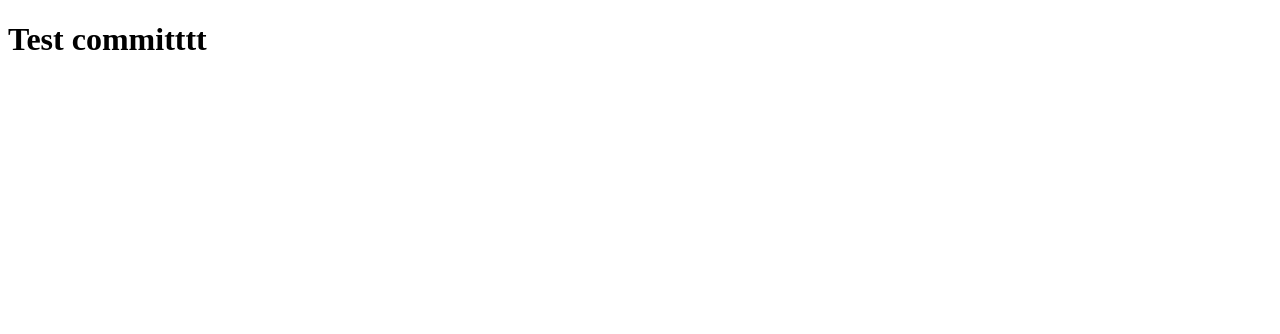
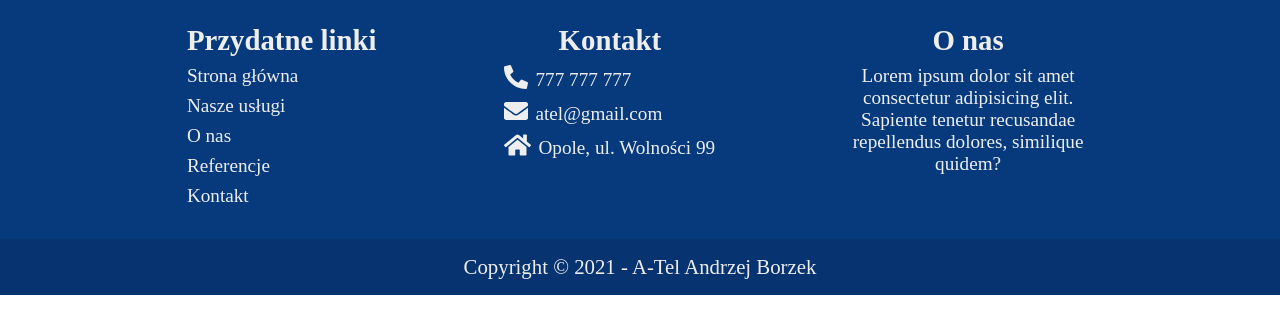
Before and after one commit to Pawel-Matuszak/a-tel, a React (Create React App) app: page / in a window 1280 px wide. Shown: the top 334 px of the page. Built offline with nearby package versions, Linux system fonts and the light colour scheme.

Commit message:
Created Footer

```diff
--- a/package.json
+++ b/package.json
@@ -3,6 +3,9 @@
   "version": "0.1.0",
   "private": true,
   "dependencies": {
+    "@fortawesome/fontawesome-svg-core": "^1.2.35",
+    "@fortawesome/free-solid-svg-icons": "^5.15.3",
+    "@fortawesome/react-fontawesome": "^0.1.14",
     "@testing-library/jest-dom": "^5.14.1",
     "@testing-library/react": "^11.2.7",
     "@testing-library/user-event": "^12.8.3",
--- a/src/App.js
+++ b/src/App.js
@@ -1,9 +1,10 @@
 import React from "react";
+import Footer from "./Components/Footer";
 
 function App() {
   return (
     <div className="App">
-      <h1>Test committtt</h1>
+      <Footer/>
     </div>
   );
 }
--- /dev/null
+++ b/src/Components/Footer.js
@@ -0,0 +1,41 @@
+import React from 'react'
+import { FontAwesomeIcon } from '@fortawesome/react-fontawesome'
+import {faPhoneAlt, faEnvelope, faHome} from "@fortawesome/free-solid-svg-icons"
+
+const Footer = () => {
+
+  return (
+    <footer>
+      <div className="footer-conatiner">
+        <div className="nav">
+          <h2>Przydatne linki</h2>
+          <ul className="nav-links">
+            <li><a href="#">Strona główna</a></li>
+            <li><a href="#">Nasze usługi</a></li>
+            <li><a href="#">O nas</a></li>
+            <li><a href="#">Referencje</a></li>
+            <li><a href="#">Kontakt</a></li>
+          </ul>
+        </div>
+        <div className="contact">
+          <h2>Kontakt</h2>
+          <ul>
+            <li><FontAwesomeIcon className="fontAwesomeIcon" icon={faPhoneAlt}/><span>777 777 777</span></li>
+            <li><FontAwesomeIcon className="fontAwesomeIcon" icon={faEnvelope}/><span>atel@gmail.com</span></li>
+            <li><FontAwesomeIcon className="fontAwesomeIcon" icon={faHome}/><span>Opole, ul. Wolności 99</span></li>
+          </ul>
+        </div>
+        <div className="about-us">
+          <h2>O nas</h2>
+          <p>Lorem ipsum dolor sit amet consectetur adipisicing elit. Sapiente tenetur recusandae repellendus dolores, similique quidem?</p>
+        </div>
+      </div>
+
+      <div className="copyright">
+        Copyright &copy; 2021 - A-Tel Andrzej Borzek
+      </div>
+    </footer>
+  )
+}
+
+export default Footer
--- a/src/index.css
+++ b/src/index.css
@@ -0,0 +1,59 @@
+*{
+  box-sizing: border-box;
+  padding: 0;
+  margin: 0;
+}
+
+body{
+  color: #eeeeee;
+}
+
+a{
+  text-decoration: none;
+  color: #eeeeee;
+}
+
+ul{
+  list-style-type: none;
+}
+
+.footer-conatiner{
+  background: #073A7D;
+  display: flex;
+  justify-content: center;
+  flex-wrap: wrap;
+  font-size: 1.2rem;
+}
+
+.footer-conatiner div{
+  max-width: 250px;
+  margin: 1.5rem 4rem;
+}
+
+.footer-conatiner div h2{
+  text-align: center;
+  margin-bottom: .5rem;
+}
+
+.about-us{
+  text-align: center;
+}
+
+.copyright{
+  background: #073470;
+  padding: 1rem 0;
+  text-align: center;
+  font-size: 1.3rem;
+}
+
+li{
+  margin: .5rem 0;
+}
+
+.contact ul li span{
+  margin-left: 7px;
+}
+
+.fontAwesomeIcon{
+  font-size: 1.5rem;
+}
```
Also changed, not shown: 1 other file (tests, documents, lock files or other folders).
